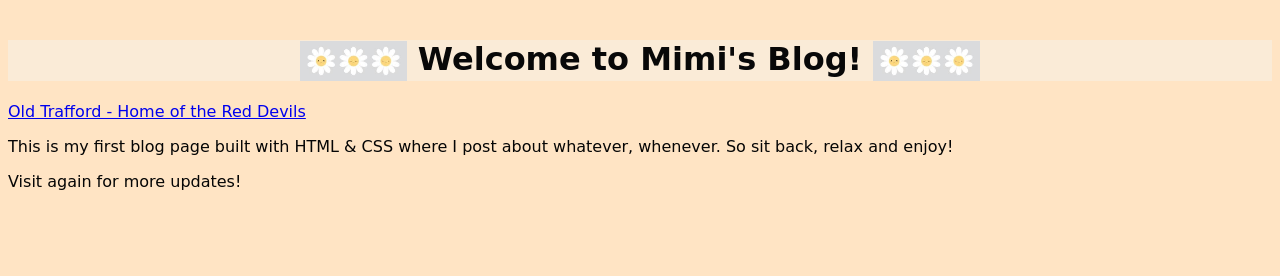
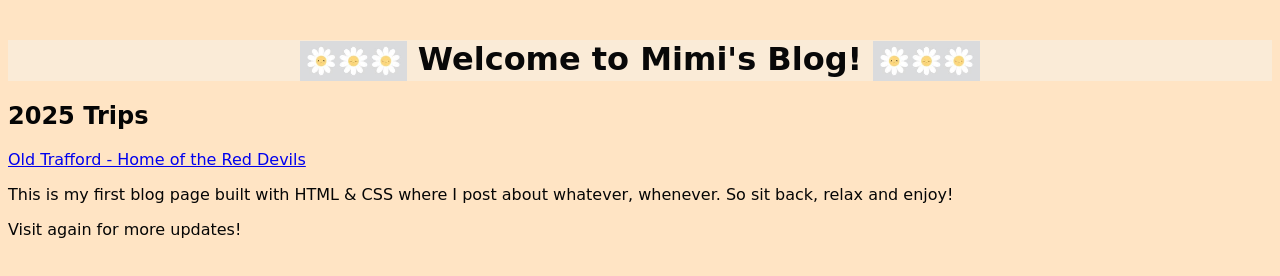
Before and after one commit to Mimi81245/mimis-blog, a plain HTML site: page index.html in a window 1280 px wide. Drawn offline with Linux system fonts and the light colour scheme.

Commit message:
Update index.html

```diff
--- a/index.html
+++ b/index.html
@@ -9,6 +9,7 @@
 <body>
     <h1> <img src="blogflowers.png" alt="blogflowers" style="height:40px; vertical-align: middle;">
         Welcome to Mimi's Blog! <img src="blogflowers.png" alt="blogflowers" style="height:40px; vertical-align: middle;"></h1>
+    <h2> 2025 Trips </h2>
       <p><a href="html_images.asp"> Old Trafford - Home of the Red Devils</a></p>
     <p>This is my first blog page built with HTML & CSS where I post about whatever, whenever. So sit back, relax and enjoy!</p>
     <p>Visit again for more updates!</p>
```
